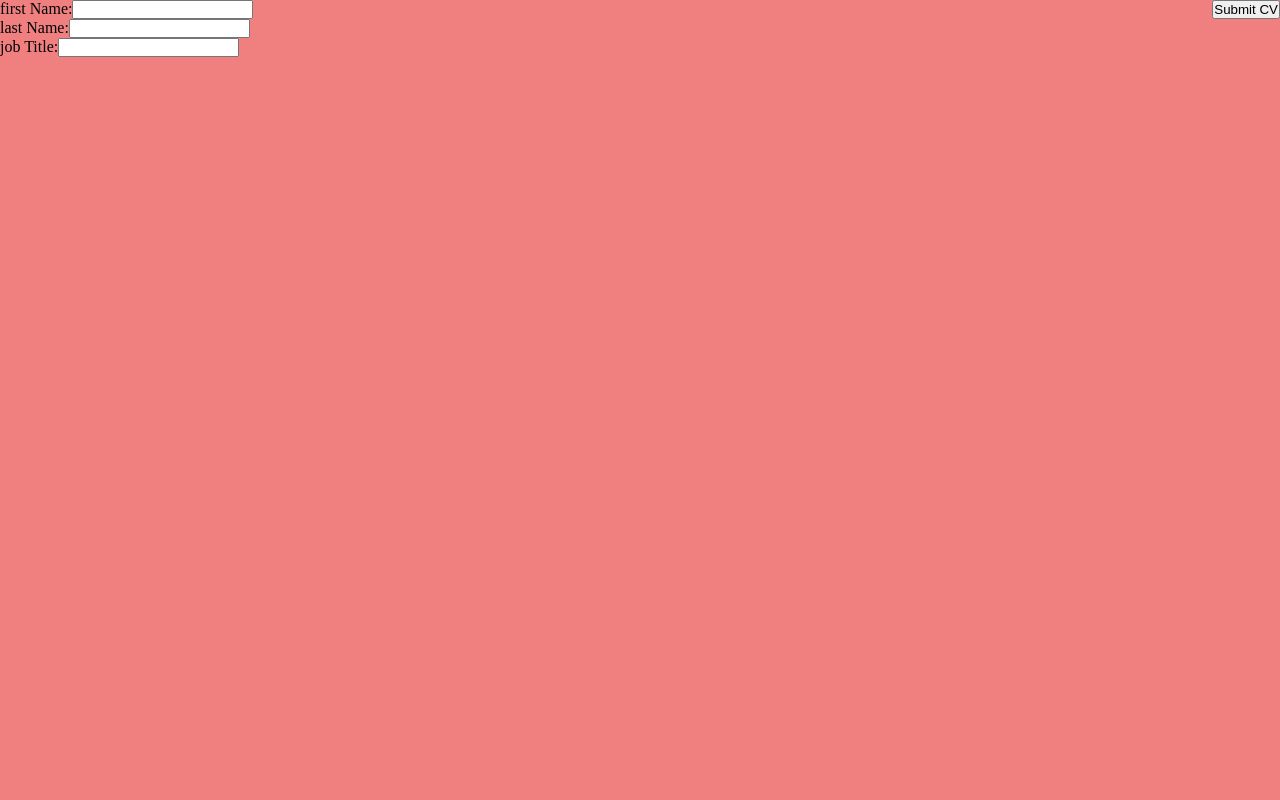
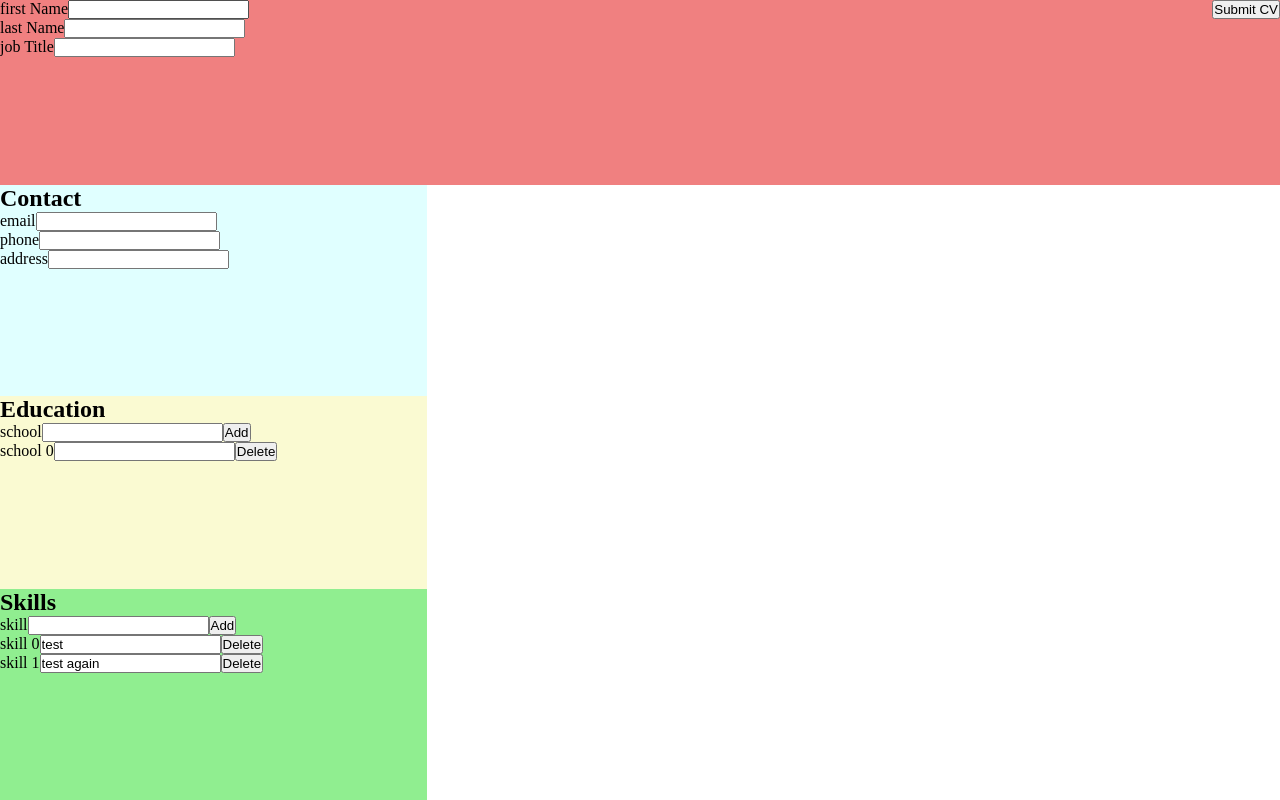
Before and after one commit to mikeyCos/cv-application, a React (Vite) app: page / in a window 1280 px wide. Both pictures are taken after a click on the button "Edit CV". Built offline with nearby package versions, Linux system fonts and the light colour scheme.

Commit message:
User can add and remove skills. Created setInputEventHandler utility module. Commit before creating a branch.

```diff
--- a/src/components/App.jsx
+++ b/src/components/App.jsx
@@ -13,18 +13,18 @@ export default function App() {
   const [isEditing, setIsEditing] = useState(false);
   const editHandler = () => setIsEditing(!isEditing);
   const buttonProps = isEditing
-    ? { type: 'submit', className: 'cv_submit', text: 'Submit CV' }
-    : { type: 'button', className: 'cv_edit', text: 'Edit CV' };
+    ? { type: 'submit', className: 'cv-submit', text: 'Submit CV' }
+    : { type: 'button', className: 'cv-edit', text: 'Edit CV' };
 
   return (
     <div className="app">
       <Button {...buttonProps} clickHandler={editHandler} />
       <Header isEditing={isEditing} />
-      {/* <Contact />
-      <Education />
-      <Skills />
-      <Work />
-      <References /> */}
+      <Contact isEditing={isEditing} />
+      <Education isEditing={isEditing} />
+      <Skills isEditing={isEditing} />
+      {/* <Work /> */}
+      {/* <References /> */}
     </div>
   );
 }
--- a/src/components/Button.jsx
+++ b/src/components/Button.jsx
@@ -1,7 +1,7 @@
-export default function Button({ type = 'button', text, className, clickHandler }) {
+export default function Button({ type = 'button', text, className, clickHandler, id }) {
   return (
-    <button className={className} type={type} onClick={clickHandler}>
-      <span className="btn_text">{text}</span>
+    <button className={className} type={type} onClick={clickHandler} data-id={id}>
+      <span className="btn-text">{text}</span>
     </button>
   );
 }
--- a/src/components/Contact.jsx
+++ b/src/components/Contact.jsx
@@ -1,16 +1,39 @@
+import { useState } from 'react';
+import Form from './Form';
+import setInputProps from '../utilities/setInputProps';
+import setInputEventHandler from '../utilities/setInputEventHandler';
 import '../styles/contact.css';
 
-export default function Contact() {
+export default function Contact({ isEditing }) {
+  const [contactData, setContactData] = useState({
+    email: { id: 0, value: '', type: 'email' },
+    phone: { id: 1, value: '', type: 'tel' },
+    address: { id: 2, value: '' },
+  });
+
+  const onChangeHandler = setInputEventHandler(contactData, setContactData, true);
+  const propsForInputs = isEditing && setInputProps(contactData);
+
   return (
     <section className="contact">
       <div>
         <h2>Contact</h2>
-        <ul>
-          <li>Email: placeholder@email.com</li>
-          <li>Phone: (000) 123-4567</li>
-          <li>Address: 123 Something St., City, State</li>
-        </ul>
+        {isEditing ? (
+          <Form props={[{ inputs: propsForInputs, onChangeHandler: onChangeHandler }]} />
+        ) : (
+          <ul>
+            <li>Email: {contactData.email.value}</li>
+            <li>Phone: {contactData.phone.value}</li>
+            <li>Address: {contactData.address.value}</li>
+          </ul>
+        )}
       </div>
     </section>
   );
 }
+
+/*
+Email: placeholder@email.com
+Phone: (000) 123-4567
+Address: 123 Something St., City, State
+*/
--- a/src/components/Education.jsx
+++ b/src/components/Education.jsx
@@ -1,17 +1,115 @@
+import { useState } from 'react';
+import Form from './Form';
+import setInputProps from '../utilities/setInputProps';
+import setInputEventHandler from '../utilities/setInputEventHandler';
 import '../styles/education.css';
 
-export default function Education() {
+let nextId = 1;
+export default function Education({ isEditing }) {
+  const [educationData, setEducationData] = useState({
+    school: {
+      major: { id: 0, value: '' },
+      schoolName: { id: 1, value: '' },
+      dateFrom: { id: 2, value: '', type: 'month' },
+      dateTo: { id: 3, value: '', type: 'month' },
+    },
+    schools: [
+      {
+        id: 0,
+        major: { id: 0, value: 'major placeholder' },
+        schoolName: { id: 1, value: 'School name' },
+        dateFrom: { id: 2, value: 'date from' },
+        dateTo: { id: 3, value: 'date to' },
+      },
+    ],
+  });
+
+  const onChangeHandler = setInputEventHandler(educationData, setEducationData, true);
+  const onChangeHandlerUpdate = setInputEventHandler(educationData, (id, value) => {
+    const newSchools = Object.values(educationData.schools).map((school) => {
+      return school.id === +id ? { id: +id, value } : school;
+    });
+
+    setEducationData({
+      ...setEducationData,
+      schools: newSchools,
+    });
+  });
+
+  const addEducationHandler = () => {
+    setEducationData({
+      school: {
+        ...educationData.school,
+        value: '',
+      },
+      schools: [...educationData.schools, { id: nextId++, value: setEducationData.school.value }],
+    });
+  };
+
+  const deleteEducationHandler = (e) => {
+    setEducationData({
+      ...educationData,
+      schools: [
+        ...educationData.skills.filter((school) => school.id !== +e.currentTarget.dataset.id),
+      ],
+    });
+  };
+
+  const propsForInputs = isEditing && setInputProps({ school: { ...educationData.school } });
+  const propsForSchools =
+    isEditing &&
+    setInputProps(
+      Object.values(educationData.schools).reduce((accumulator, currentValue) => {
+        return {
+          ...accumulator,
+          [`school${currentValue.id}`]: { ...currentValue },
+        };
+      }, {}),
+    );
+
+  console.log(propsForInputs);
+  console.log(propsForSchools);
+
   return (
     <section className="education">
       <div>
         <h2>Education</h2>
-        <div>
-          <article>
-            <h3>Major/Minor Name</h3>
-            <h4>School Name</h4>
-            <h4>Date From - Date To</h4>
-          </article>
-        </div>
+        {isEditing ? (
+          <Form
+            props={[
+              {
+                id: 0,
+                inputs: propsForInputs,
+                onChangeHandler: onChangeHandler,
+                button: {
+                  text: 'Add',
+                  className: 'education-add',
+                  clickHandler: addEducationHandler,
+                },
+              },
+              {
+                id: 1,
+                inputs: propsForSchools,
+                onChangeHandler: onChangeHandlerUpdate,
+                button: {
+                  text: 'Delete',
+                  className: 'education-delete',
+                  clickHandler: deleteEducationHandler,
+                },
+              },
+            ]}
+          />
+        ) : (
+          <div>
+            {/* <article>
+              <h3>{educationData.major.value}</h3>
+              <h4>{educationData.schoolName.value}</h4>
+              <h4>
+                {educationData.dateFrom.value} - {educationData.dateTo.value}
+              </h4>
+            </article> */}
+          </div>
+        )}
       </div>
     </section>
   );
--- a/src/components/Form.jsx
+++ b/src/components/Form.jsx
@@ -1,12 +1,36 @@
-export default function Form({ inputs, onChangeHandler }) {
-  console.log(inputs);
+import { cloneElement } from 'react';
+import Button from './Button';
+
+function Inputs({ inputs, button, onChangeHandler }) {
+  return inputs.map((input) => {
+    return (
+      <div key={input.id} className="form-item">
+        <label htmlFor={input.name}>{input.label}</label>
+        <input
+          id={input.name}
+          data-id={input.id}
+          name={input.name}
+          type={input.type}
+          value={input.value}
+          onChange={onChangeHandler}
+        />
+        {button && <Button {...{ ...button, id: input.id }} />}
+        {/* {button} */}
+      </div>
+    );
+  });
+}
+
+export default function Form({ props }) {
+  // const newElement = children && cloneElement(children[0], { foo: '0' });
   return (
     <form>
-      {inputs.map((input) => {
+      {/* {inputs.map((input) => {
         return (
-          <div className="form_item" key={input.id}>
-            <label>{input.label}:</label>
+          <div className="form-item" key={input.id}>
+            <label htmlFor={input.name}>{input.label}:</label>
             <input
+              id={input.name}
               name={input.name}
               type={input.type}
               value={input.value}
@@ -14,6 +38,17 @@ export default function Form({ inputs, onChangeHandler }) {
             ></input>
           </div>
         );
+      })} */}
+
+      {props.map((prop) => {
+        return (
+          <Inputs
+            key={prop.id}
+            inputs={prop.inputs}
+            button={prop.button}
+            onChangeHandler={prop.onChangeHandler}
+          />
+        );
       })}
     </form>
   );
--- a/src/components/Header.jsx
+++ b/src/components/Header.jsx
@@ -2,6 +2,7 @@ import { useState } from 'react';
 import Form from './Form';
 import concatenateNames from '../utilities/concatenateNames';
 import setInputProps from '../utilities/setInputProps';
+import setInputEventHandler from '../utilities/setInputEventHandler';
 import '../styles/header.css';
 
 export default function Header({ isEditing }) {
@@ -12,20 +13,13 @@ export default function Header({ isEditing }) {
   });
 
   const fullName = concatenateNames(headerData.firstName.value, headerData.lastName.value);
-
-  const onChangeHandler = (e) => {
-    setHeaderData({
-      ...headerData,
-      [e.target.name]: { ...headerData[e.target.name], value: e.target.value },
-    });
-  };
-
+  const onChangeHandler = setInputEventHandler(headerData, setHeaderData, true);
   const propsForInputs = isEditing && setInputProps(headerData);
-
+  console.log(propsForInputs);
   return (
     <header>
       {isEditing ? (
-        <Form inputs={propsForInputs} onChangeHandler={onChangeHandler} />
+        <Form props={[{ inputs: propsForInputs, onChangeHandler: onChangeHandler }]} />
       ) : (
         <div>
           <h1>{fullName}</h1>
--- a/src/components/Skills.jsx
+++ b/src/components/Skills.jsx
@@ -1,16 +1,103 @@
+import { useState } from 'react';
+import Form from './Form';
+import setInputProps from '../utilities/setInputProps';
+import setInputEventHandler from '../utilities/setInputEventHandler';
 import '../styles/skills.css';
 
-export default function Skills() {
+let nextId = 2;
+export default function Skills({ isEditing }) {
+  const [skillsData, setSkillsData] = useState({
+    skill: {
+      id: 0,
+      value: '',
+    },
+    skills: [
+      { id: 0, value: 'test' },
+      { id: 1, value: 'test again' },
+    ],
+  });
+
+  const onChangeHandler = setInputEventHandler(skillsData, setSkillsData, true);
+  const onChangeHandlerUpdate = setInputEventHandler(skillsData, (id, value) => {
+    const newSkills = Object.values(skillsData.skills).map((skill) => {
+      return skill.id === +id ? { id: +id, value } : skill;
+    });
+
+    setSkillsData({
+      ...skillsData,
+      skills: newSkills,
+    });
+  });
+
+  const addSkillHandler = () => {
+    setSkillsData({
+      skill: {
+        ...skillsData.skill,
+        value: '',
+      },
+      skills: [...skillsData.skills, { id: nextId++, value: skillsData.skill.value }],
+    });
+  };
+
+  const deleteSkillHandler = (e) => {
+    setSkillsData({
+      ...skillsData,
+      skills: [...skillsData.skills.filter((skill) => skill.id !== +e.currentTarget.dataset.id)],
+    });
+  };
+
+  const propsForInputs = isEditing && setInputProps({ skill: { ...skillsData.skill } });
+  const propsForSkills =
+    isEditing &&
+    setInputProps(
+      Object.values(skillsData.skills).reduce((accumulator, currentValue) => {
+        return {
+          ...accumulator,
+          [`skill${currentValue.id}`]: { ...currentValue },
+        };
+      }, {}),
+    );
+
   return (
     <section className="skills">
       <div>
         <h2>Skills</h2>
-        <ul>
-          <li>Skill 1</li>
-          <li>Skill 2</li>
-          <li>Skill 3</li>
-        </ul>
+        {isEditing ? (
+          <Form
+            props={[
+              {
+                id: 0,
+                inputs: propsForInputs,
+                onChangeHandler: onChangeHandler,
+                button: { text: 'Add', className: 'skill-add', clickHandler: addSkillHandler },
+              },
+              {
+                id: 1,
+                inputs: propsForSkills,
+                onChangeHandler: onChangeHandlerUpdate,
+                button: {
+                  text: 'Delete',
+                  className: 'skill-delete',
+                  clickHandler: deleteSkillHandler,
+                },
+              },
+            ]}
+          ></Form>
+        ) : (
+          // <List arr={skillsData.skills} />
+          <div>Hello world!</div>
+        )}
       </div>
     </section>
   );
 }
+
+function List({ arr }) {
+  return (
+    <ul>
+      {arr.map((item) => {
+        return <li key={item.id}>{item.value}</li>;
+      })}
+    </ul>
+  );
+}
--- a/src/styles/app.css
+++ b/src/styles/app.css
@@ -8,7 +8,7 @@
     'education work work'
     'skills references references';
   grid-template-columns: 1fr 2fr;
-  grid-template-rows: 1fr min-content;
+  /* grid-template-rows: 1fr min-content; */
 }
 
 ul {
@@ -17,8 +17,8 @@ ul {
 
 /* Miscellaneous */
 /* Create separate style sheet as needed  */
-.cv_edit,
-.cv_submit {
+.cv-edit,
+.cv-submit {
   position: absolute;
   right: 0;
 }
--- /dev/null
+++ b/src/utilities/setInputEventHandler.js
@@ -0,0 +1,11 @@
+export default function setInputEventHandler(data, callback, isDefaultOn) {
+  return (e) => {
+    const input = e.target;
+    return isDefaultOn
+      ? callback({
+          ...data,
+          [input.name]: { ...data[input.name], value: input.value },
+        })
+      : callback(input.dataset.id, input.value);
+  };
+}
--- a/src/utilities/setInputProps.js
+++ b/src/utilities/setInputProps.js
@@ -9,7 +9,7 @@ export default function setInputProps(data, options) {
       ...info,
       label: keyToSentenceCase(key),
       name: key,
-      type: 'text',
+      type: !info.type ? 'text' : info.type,
       ...(options && options[key]),
     };
   });
```
Also changed, not shown: 2 other files (tests, documents, lock files or other folders).
